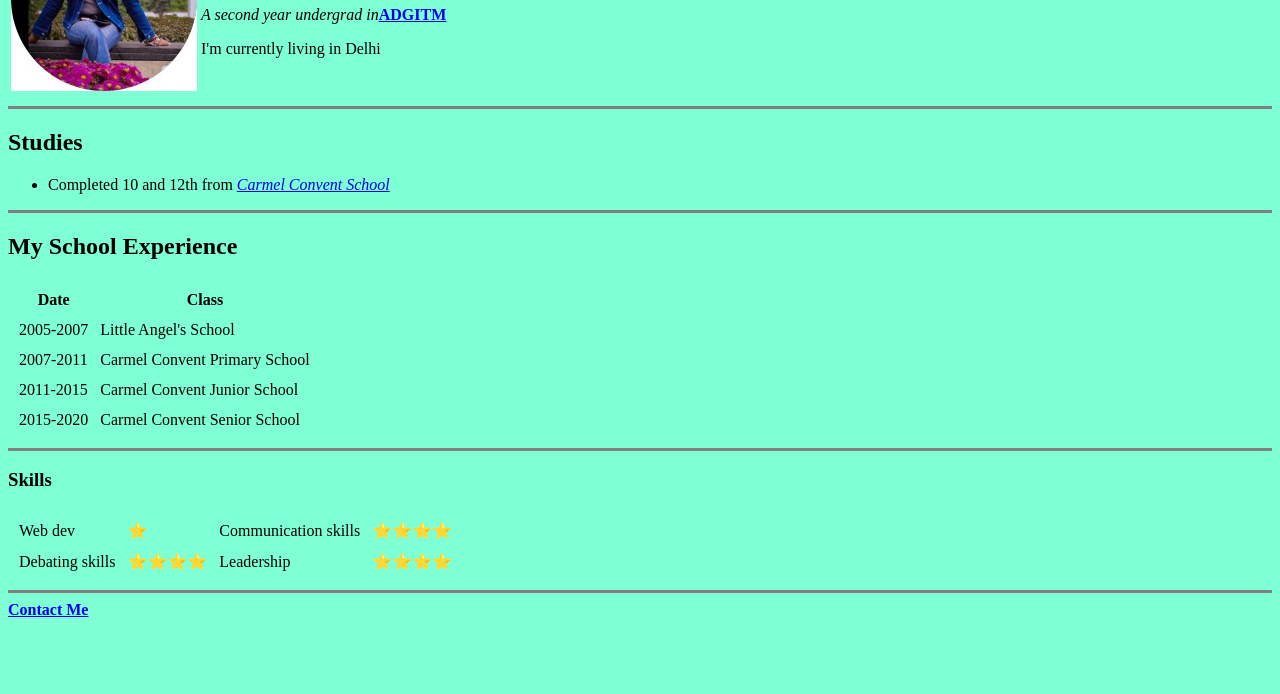
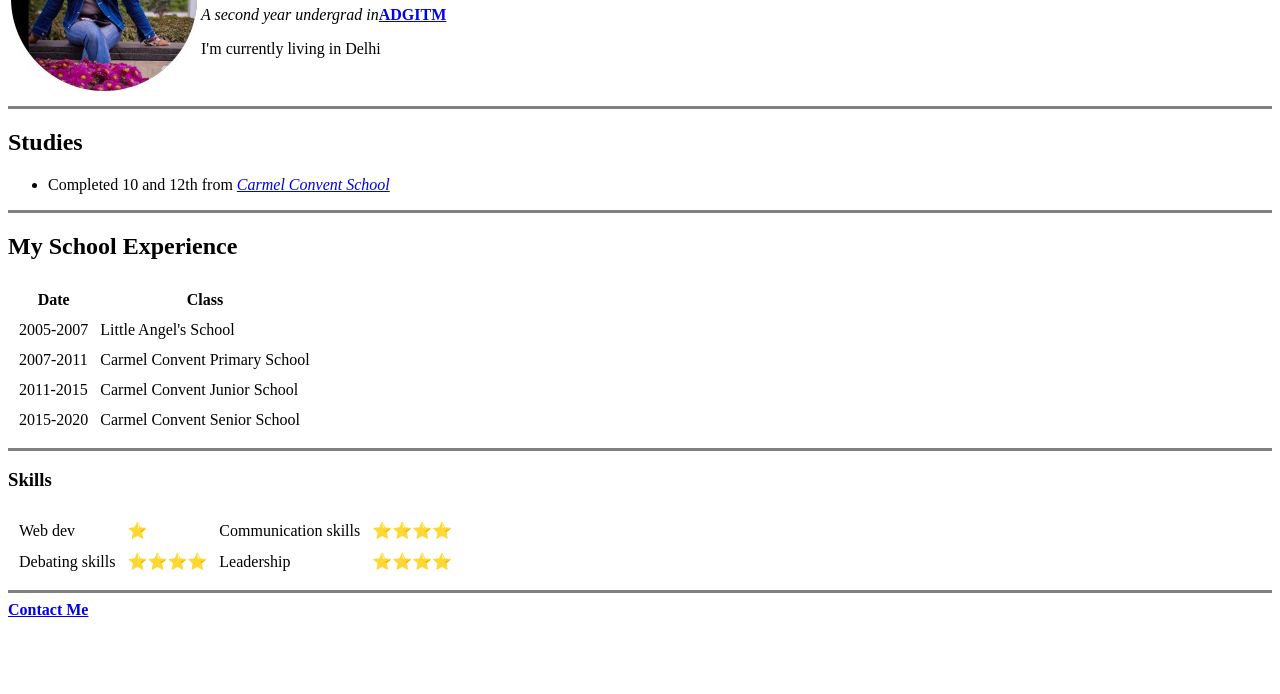
Before and after one commit to aashiit07/cvv, a plain HTML site: page web.html in a window 1280 px wide. Shown: the part 106-800 px from the top of the page. Drawn offline with Linux system fonts and the light colour scheme; files whose address does not match are found by name.

Commit message:
Update web.html

```diff
--- a/web.html
+++ b/web.html
@@ -4,7 +4,7 @@
     <meta charset="UTF-8">
     <title>Aashi's Personal Site</title>
 </head>
-<body style="background-color:aquamarine;">
+<body>
   <table spacing="20">
     <tr>
 <td><img src="C:\Users\ASUS\OneDrive\Pictures\aashi4.jpg"alt="aashi's photo"></td>
```
